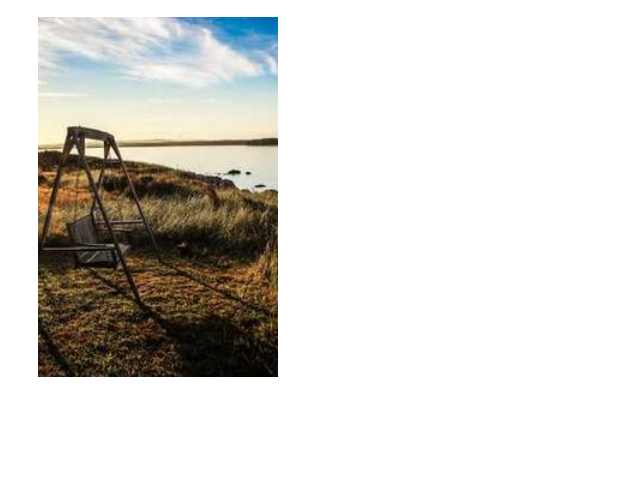
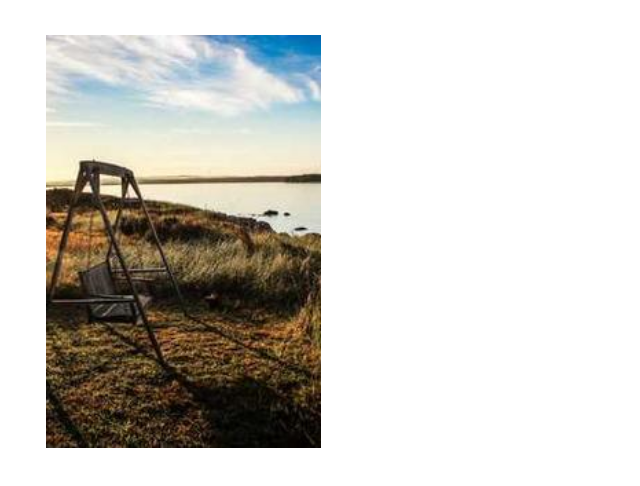
Before and after one commit to sofiafuertes/Exercice_Cours_HTML, a plain HTML site: page Transformation_Animation/index.html in a window 1280 px wide. In both pictures the pointer is over the picture 108 px from the left and 309 px from the top of the page. Shown: the part 162-648 px from the top of the page, without its empty margins (0-640 px from the left). Drawn offline with Linux system fonts and the light colour scheme.

Commit message:
modif style.css Transformation_animation

```diff
--- a/Transformation_Animation/style.css
+++ b/Transformation_Animation/style.css
@@ -1,6 +1,11 @@
+.image{
+    width: 200px;
+    transition-property: width, margin;
+    transition-duration: 4s;
+}
 .image:hover{
-    transform: scale(1.2);
-    margin: 50px;
+    width: 280px;
+    margin: 40px;
 }
 .animation{
     animation-name: monanimation;
```
